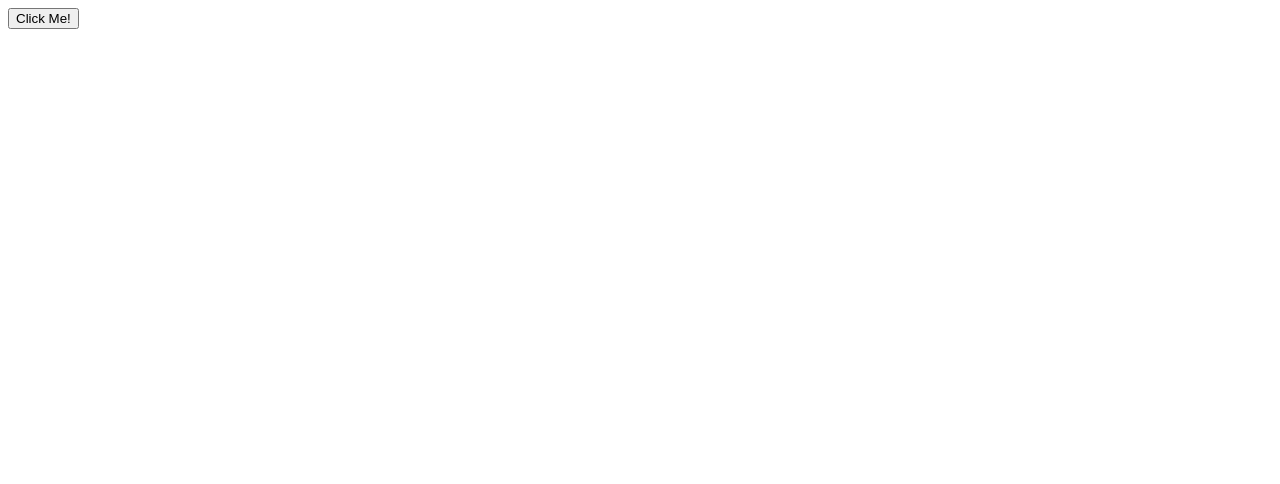
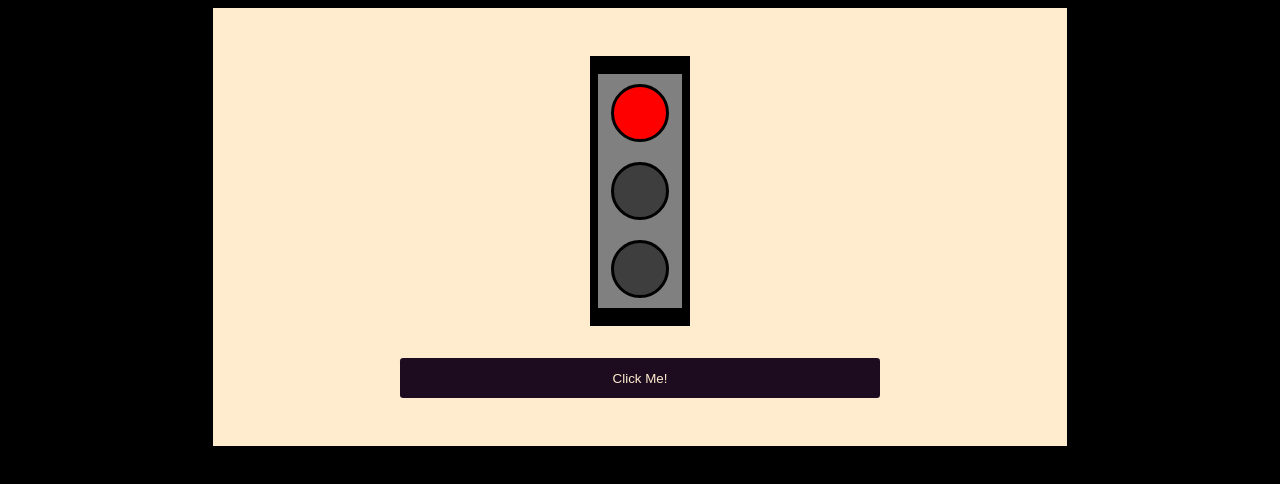
Before and after one commit to eliaberr/Semaforo, a plain HTML site: page index.html in a window 1280 px wide. Drawn offline with Linux system fonts and the light colour scheme.

Commit message:
closes #2 Finalizado o css

```diff
--- a/index.html
+++ b/index.html
@@ -4,15 +4,15 @@
     <meta charset="UTF-8">
     <meta name="viewport" content="width=device-width, initial-scale=1.0">
     <title>Semafáro</title>
+    <link rel="stylesheet" href="style.css">
 </head>
 <body>
     <div class="container">
         <div class="semafaro">
             <div class="panel">
-
-                <div class="red"></div>
-                <div class="yellow"></div>
-                <div class="green"></div>
+                <div class="light red"></div>
+                <div class="light desligado"></div>
+                <div class="light desligado" ></div>
             </div>
         </div>
 
--- /dev/null
+++ b/style.css
@@ -0,0 +1,66 @@
+body{
+    background-color: black;
+
+}
+
+button{
+    background-color: #1D0C1F ;
+    border: none;
+    color: #FFECCE;
+    height: 2.5rem;
+    width: 30rem;
+    border-radius: 0.2rem;
+    cursor: pointer;
+}
+
+.container{
+    background-color: #FFECCE;
+    padding: 3rem;
+    width: 60%;
+    margin: auto;
+    display: flex;
+    flex-direction: column;
+    align-items: center;
+
+}
+
+.semafaro{
+    background-color: black;
+    width: 100px;
+    padding-top: 10px;
+    padding-bottom: 10px;
+    margin-bottom: 2rem;
+
+}
+
+.panel{
+    background-color: #808080;
+    padding: 10px;
+    margin: 0.5rem;
+    display: flex;
+    flex-direction: column;
+    row-gap: 20px;
+    align-items: center;
+}
+.light{
+    padding: 1rem;
+    width: 20px;
+    height: 20px;
+    border-radius: 50%;
+    border: 0.2rem solid black;
+}
+.red{
+    background-color: red;
+}
+
+.yellow{
+    background-color: yellow;
+}
+
+.green{
+    background-color: green;
+}
+
+.desligado{
+    background-color: #3E3E3E;
+}
```
